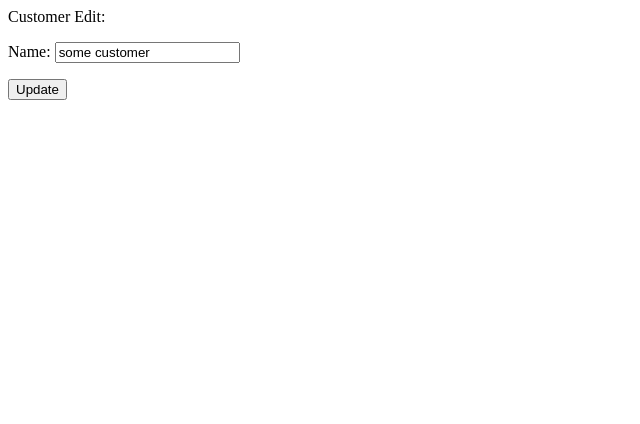
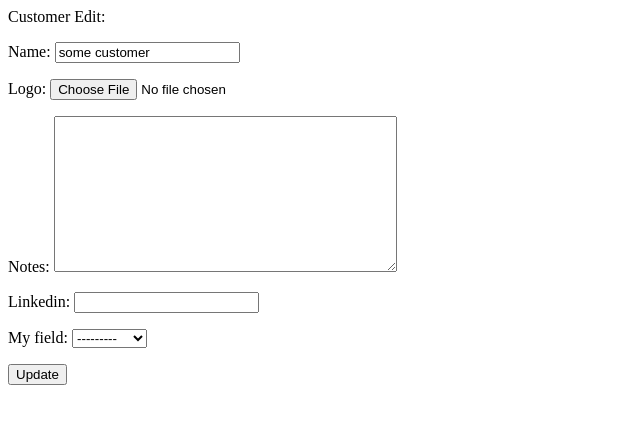
Before and after one commit to ashleydabb/IS-4460, a Django app: page /customer/edit/1/ in a window 1280 px wide. Shown: the top 424 px of the page, without its empty margins (0-640 px from the left). Run offline with Django 4.2, Linux system fonts and the light colour scheme; data comes from the database, SQL or seed files in the repository; both versions use the stored data as it was after the commit.

Commit message:
finished lab7

```diff
--- a/Labs/Lab7/lab_7_orig/company_project/settings.py
+++ b/Labs/Lab7/lab_7_orig/company_project/settings.py
@@ -124,3 +124,6 @@ STATIC_URL = 'static/'
 # https://docs.djangoproject.com/en/4.2/ref/settings/#default-auto-field
 
 DEFAULT_AUTO_FIELD = 'django.db.models.BigAutoField'
+
+MEDIA_URL = '/media/'
+MEDIA_ROOT = os.path.join(BASE_DIR, 'media/')
--- a/Labs/Lab7/lab_7_orig/customer_app/forms.py
+++ b/Labs/Lab7/lab_7_orig/customer_app/forms.py
@@ -4,7 +4,7 @@
 class CustomerForm(forms.ModelForm):
     class Meta:
         model = Customer
-        fields = ['name']
+        fields = '__all__'
 
 class OrderForm(forms.ModelForm):
     class Meta:
--- a/Labs/Lab7/lab_7_orig/customer_app/models.py
+++ b/Labs/Lab7/lab_7_orig/customer_app/models.py
@@ -5,6 +5,15 @@ from django.db import models
 
 class Customer(models.Model):
     name = models.CharField(max_length=100)
+    logo = models.FileField(upload_to='images/', null=True)
+    notes = models.TextField(null=True)
+    linkedin = models.URLField(null=True)
+    CHOICES = [
+         ('choice1', 'Choice 1'),
+         ('choice2', 'Choice 2'),
+         ('choice3', 'Choice 3'),
+         ]
+    my_field = models.CharField(max_length=20, choices=CHOICES, null=True)
 
     def __str__(self):
         return self.name
--- a/Labs/Lab7/lab_7_orig/customer_app/urls.py
+++ b/Labs/Lab7/lab_7_orig/customer_app/urls.py
@@ -1,6 +1,8 @@
 # urls.py
 from django.urls import path
 from . import views
+from django.conf.urls.static import static
+from django.conf import settings
 
 urlpatterns = [
     path('list/', views.CustomerList.as_view(), name='customer-list'),
@@ -10,6 +12,11 @@ urlpatterns = [
     path('order_edit/', views.OrderEdit.as_view(), name='order-edit'),
     path('order_delete/<int:order_id>/', views.OrderDelete.as_view(), name='order-delete'),
     path('contact_edit/<int:contact_id>/', views.ContactEdit.as_view(), name='contact-edit'),
-    path('contact_edit/', views.ContactEdit.as_view(), name='contact-edit'),
+    path('contact_edit/', views.ContactEdit.as_view(), name='contact-edit')
 
 ]
+
+
+# Serve media files during development
+if settings.DEBUG:
+    urlpatterns += static(settings.MEDIA_URL,document_root=settings.MEDIA_ROOT)
--- a/Labs/Lab7/lab_7_orig/customer_app/views.py
+++ b/Labs/Lab7/lab_7_orig/customer_app/views.py
@@ -25,12 +25,17 @@ class CustomerEdit(View):
     def post(self,request,customer_id):
 
         customer = Customer.objects.get(pk=customer_id)
-        form = CustomerForm(request.POST,instance=customer)
+        form = CustomerForm(request.POST,request.FILES, instance=customer)
 
         if form.is_valid():
+            logo = request.FILES['logo']
+            customer.logo = logo
+            customer.notes = form.cleaned_data['notes']
+            customer.linkedin = form.cleaned_data['linkedin']
             customer = form.save()
 
         return render(request = request,template_name = 'customer_app/customer_edit.html',context = {'customer':customer,'form':form})
+
 
 
 
--- a/Labs/Lab7/lab_7_orig/templates/customer_app/customer_edit.html
+++ b/Labs/Lab7/lab_7_orig/templates/customer_app/customer_edit.html
@@ -2,7 +2,7 @@
 <html>
 <body>
     Customer Edit:<br>
-   <form method="post">
+   <form method="post" enctype="multipart/form-data">
 
     {% csrf_token %}
     {{ form.as_p }}
```
Also changed, not shown: Labs/Lab7/lab_7_orig/GitHub-logo.png (added), Labs/Lab7/lab_7_orig/customer_app/migrations/0008_customer_linkedin_customer_logo_customer_notes.py (added), Labs/Lab7/lab_7_orig/customer_app/migrations/0009_customer_my_field.py (added), Labs/Lab7/lab_7_orig/db.sqlite3, Labs/Lab7/lab_7_orig/media/images/GitHub-logo.png (added), Labs/Lab7/lab_7_orig/media/images/GitHub-logo_deQ1rma.png (added).
